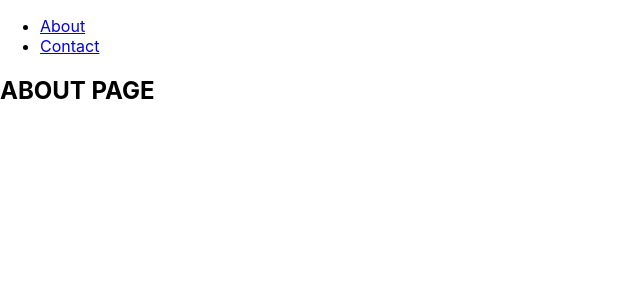
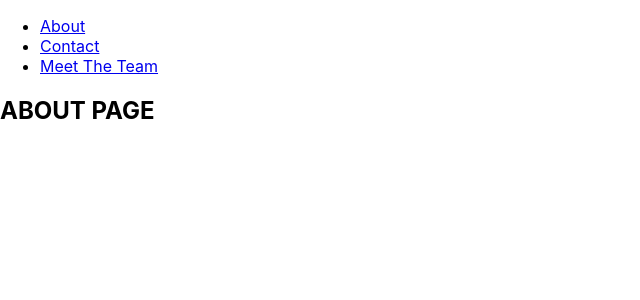
Before and after one commit to nicoledodge/PlantHub, a React (Create React App) app in the folder client/: page / in a window 1280 px wide. Shown: the top 300 px of the page, without its empty margins (0-640 px from the left). Built offline with nearby package versions, Linux system fonts and the light colour scheme.

Commit message:
added meet the team page and made sure it renders

```diff
--- a/client/src/components/NavContainer.js
+++ b/client/src/components/NavContainer.js
@@ -2,6 +2,7 @@ import React, { useState } from 'react';
 import Navbar from './Navbar';
 import About from './pages/About';
 import Contact from './pages/Contact';
+import Team from './pages/Team'
 export default function NavContainer() {
   const [currentPage, setCurrentPage] = useState('About');
 
@@ -11,6 +12,9 @@ export default function NavContainer() {
     } if (currentPage === 'Contact') {
       return <Contact />;
     }
+    if (currentPage === 'Team') {
+    return <Team />;
+  }
   };
 
   const handlePageChange = (page) => setCurrentPage(page);
--- a/client/src/components/Navbar.js
+++ b/client/src/components/Navbar.js
@@ -18,6 +18,11 @@ const Nav = ({ currentPage, handlePageChange }) => {
             Contact
           </a>
                 </li>
+                <li>
+                <a  href="#contact" onClick={() => handlePageChange('Team')}>
+            Meet The Team
+          </a>
+          </li>
             </ul>
         </div>
     )
--- /dev/null
+++ b/client/src/components/pages/Team.js
@@ -0,0 +1,9 @@
+import React from "react";
+
+export default function Team() {
+    return (
+        <>
+        <h2>MEET THE TEAM PAGE</h2>
+        </>
+    )
+}
```
